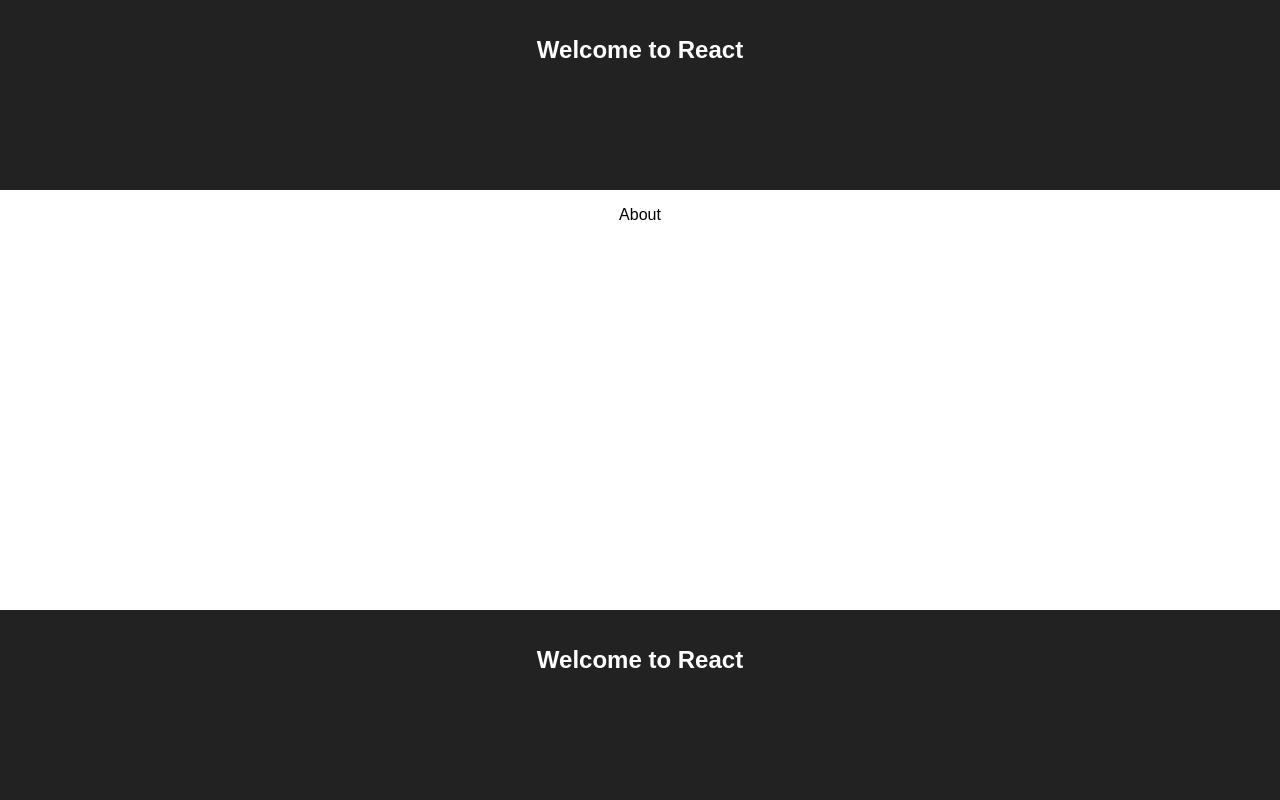
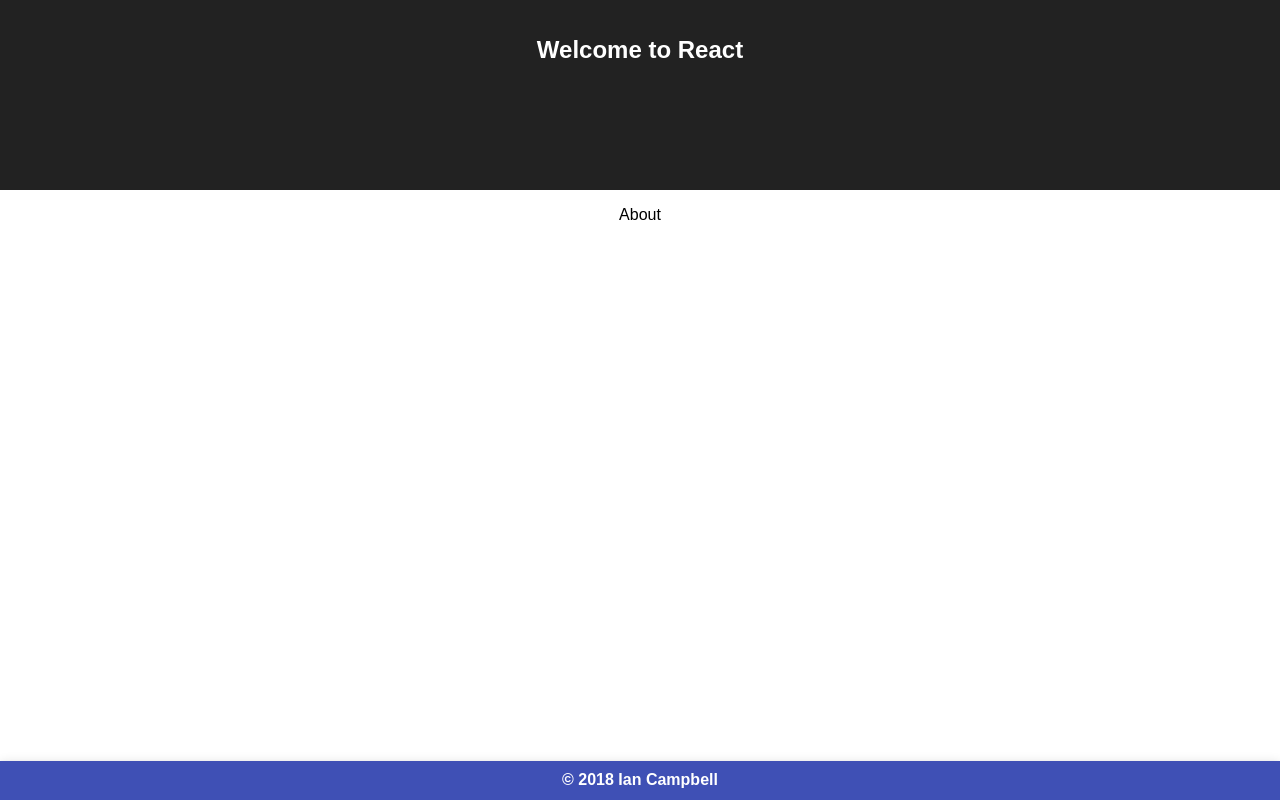
Before and after one commit to icampbell2/timeslots-ui, a React (Create React App) app: page /about in a window 1280 px wide. Built offline with nearby package versions, Linux system fonts and the light colour scheme; the HTML template or start-up script is replaced by a standard one.

Commit message:
footer copyright text and styling

```diff
--- a/src/components/footer/Footer.scss
+++ b/src/components/footer/Footer.scss
@@ -1,10 +1,7 @@
 #footer {
   text-align: center;
-  background-color: #222;
-  height: 150px;
-  padding: 20px;
-  color: white;
+
+  #footer-title {
+    font-size: 1em;
+  }
 }
-#footer-title {
-  font-size: 1.5em;
-}
--- a/src/components/footer/Footer.tsx
+++ b/src/components/footer/Footer.tsx
@@ -1,13 +1,19 @@
+import AppBar from '@material-ui/core/AppBar';
 import * as React from 'react';
 import './Footer.css';
 
 class Footer extends React.Component {
   public render() {
     return (
-      <footer id="footer">
-        <h1 id="footer-title">Welcome to React</h1>
-      </footer>
+      <AppBar position="static">
+        <footer id="footer">
+          <h1 id="footer-title">&copy; {this.getYear()} Ian Campbell</h1>
+        </footer>
+      </AppBar>
     );
+  }
+  protected getYear(): number {
+    return new Date().getFullYear();
   }
 }
 
```
